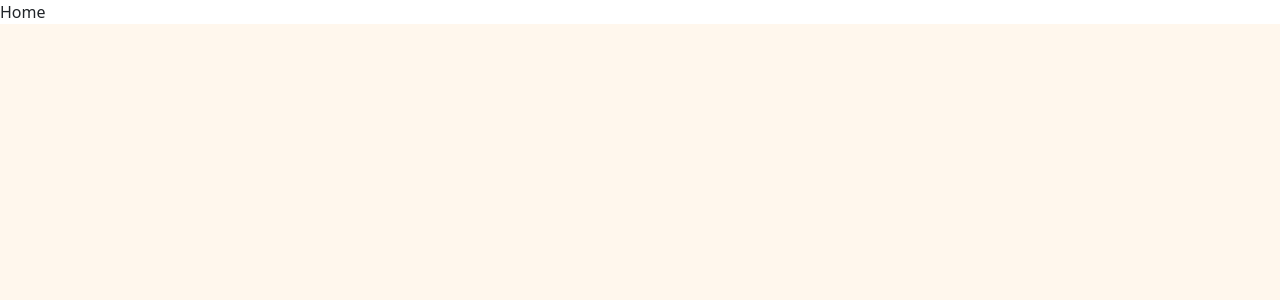
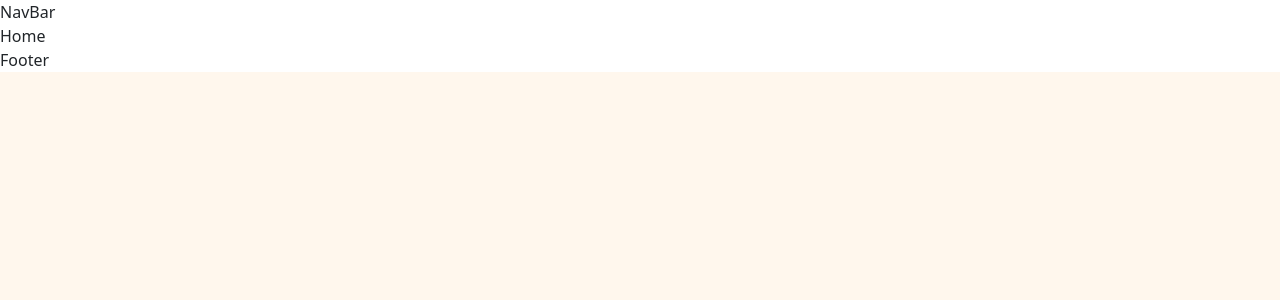
Before and after one commit to PetriDamous/toto-vans-frontend, a React (Create React App) app: page / in a window 1280 px wide. Shown: the top 300 px of the page. Built offline with nearby package versions, Linux system fonts and the light colour scheme.

Commit message:
Feat: Added Layout component to App.js

```diff
--- a/src/App.js
+++ b/src/App.js
@@ -1,13 +1,16 @@
 import "bootstrap/dist/css/bootstrap.min.css";
 import { Routes, Route } from "react-router-dom";
 import { About, Home } from "./pages";
+import { Layout } from "./components";
 
 function App() {
   return (
-    <Routes>
-      <Route path="/" element={<Home />} />
-      <Route path="/about" element={<About />} />
-    </Routes>
+    <Layout>
+      <Routes>
+        <Route path="/" element={<Home />} />
+        <Route path="/about" element={<About />} />
+      </Routes>
+    </Layout>
   );
 }
 
```
